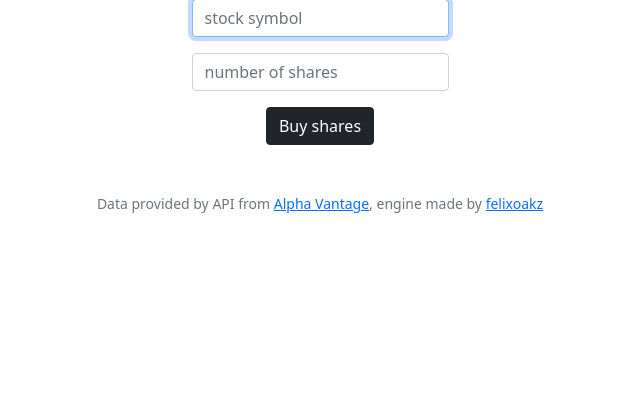
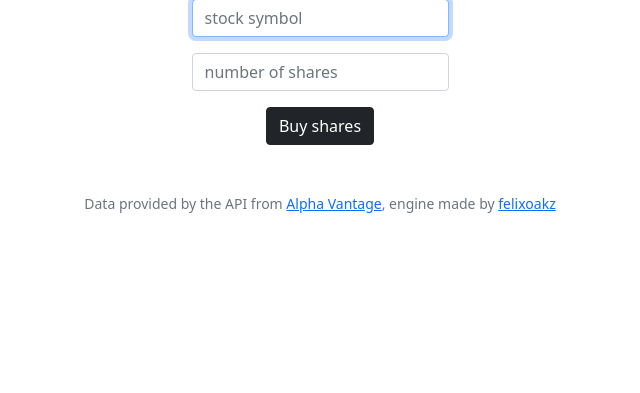
Before and after one commit to felixoakz/stockXchange, a Flask app: page /buy in a window 1280 px wide. Shown: the part 125-518 px from the top of the page, without its empty margins (320-960 px from the left). Run offline with Flask 2, Linux system fonts and the light colour scheme; the visitor is signed in with stand-in values (Sample User, id 1).

```diff
--- a/templates/layout.html
+++ b/templates/layout.html
@@ -68,7 +68,7 @@
     </main>
 
     <footer class="mb-5 small text-center text-muted">
-        Data provided by API from <a href="https://www.alphavantage.co/">Alpha Vantage</a>, engine made
+        Data provided by the API from <a href="https://www.alphavantage.co/">Alpha Vantage</a>, engine made
         by <a href="https://github.com/FelixOakz">felixoakz</a>
     </footer>
 
```
Also changed, not shown: finance.db, 1 other file.
